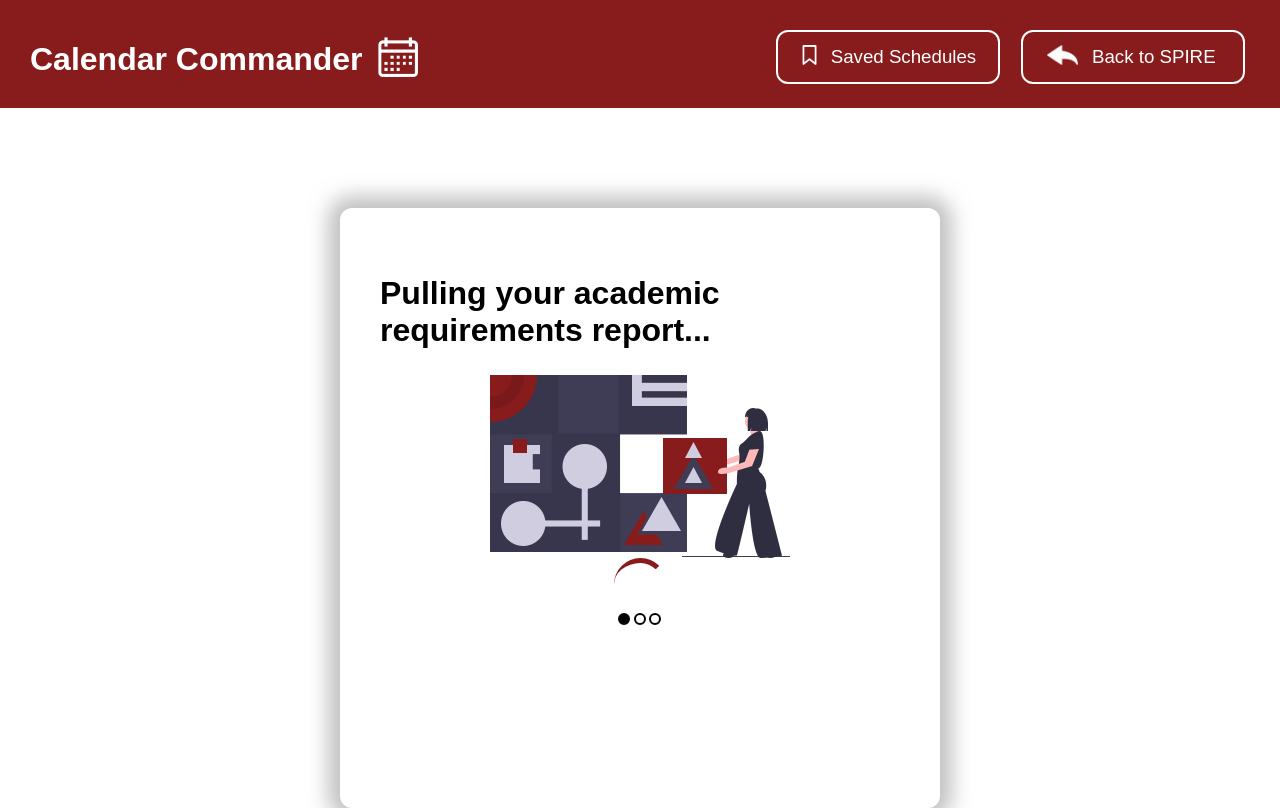
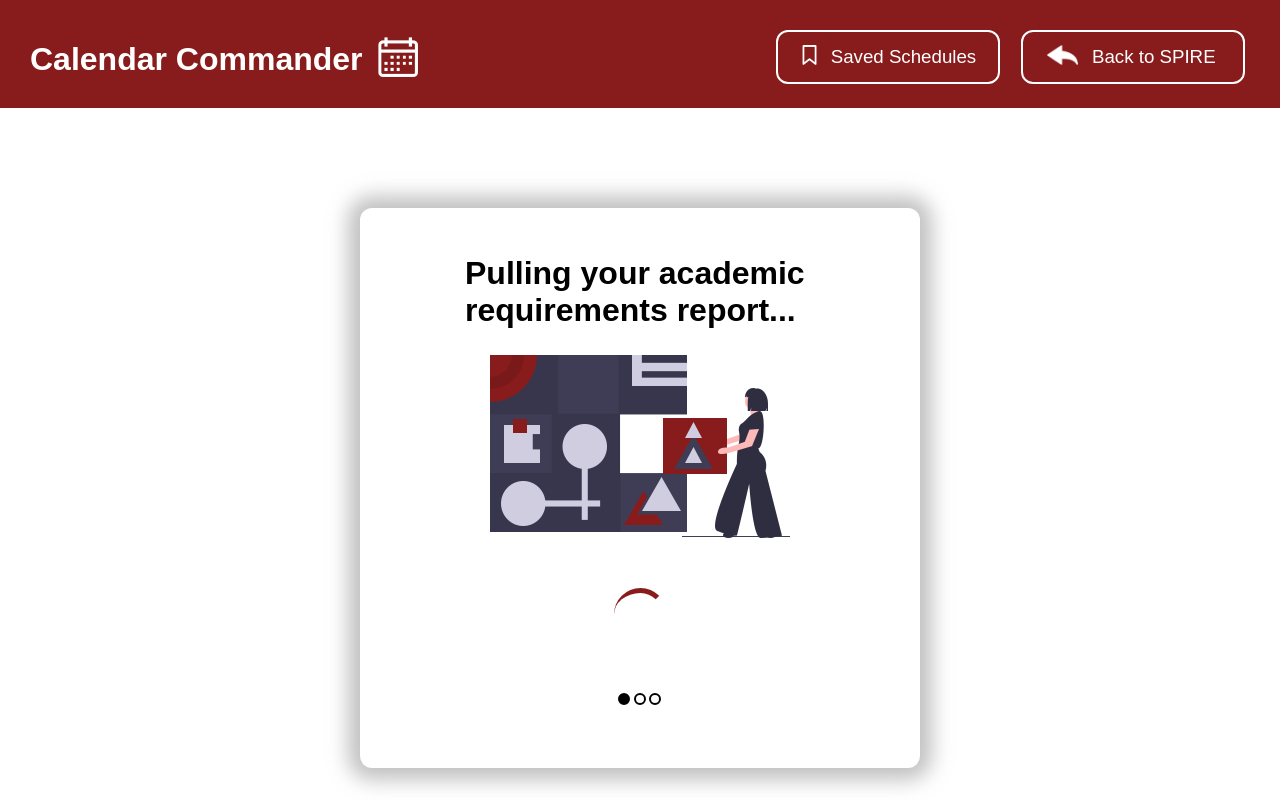
Before and after one commit to JakeCalkins/veer-is-late, a React (Create React App) app in the folder calendar-commander/: page / in a window 1280 px wide. Built offline with nearby package versions, Linux system fonts and the light colour scheme.

Commit message:
Fixed progress container because it sucked

```diff
--- a/calendar-commander/src/components/progress_container/ProgressContainer.css
+++ b/calendar-commander/src/components/progress_container/ProgressContainer.css
@@ -7,8 +7,13 @@
   height: 520px;
   margin: auto;
   margin-top: 100px;
-  padding: 40px 40px 40px 40px;
-  content-align: center;
+  padding: 20px;
+}
+
+.header-text {
+  margin-left: auto;
+  margin-right: auto;
+  width: 350px;
 }
 
 h2 {
@@ -23,8 +28,7 @@ h2 {
 
 /* CSS LOADER ANIMATION */
 .loader {
-  margin-left: auto;
-  margin-right: auto;
+  margin: 50px auto 50px auto; /*TRBL*/
   width: 3rem;
   height: 3rem;
   border-top: 5px solid #881c1c;
--- a/calendar-commander/src/components/progress_container/ProgressContainer.js
+++ b/calendar-commander/src/components/progress_container/ProgressContainer.js
@@ -7,7 +7,9 @@ class ProgressContainer extends React.Component {
       return (
       <div className="ProgressContainer">
         <div class="wrappist">
-          <h2>Pulling your academic requirements report...</h2>
+          <div class="header-text">
+            <h2>Pulling your academic requirements report...</h2>
+          </div>
           <img src={assemblingSchedules} alt="academic requirements splash image" class="illustration" />
           <div class="loader"></div>
           <div class="circles">
```
